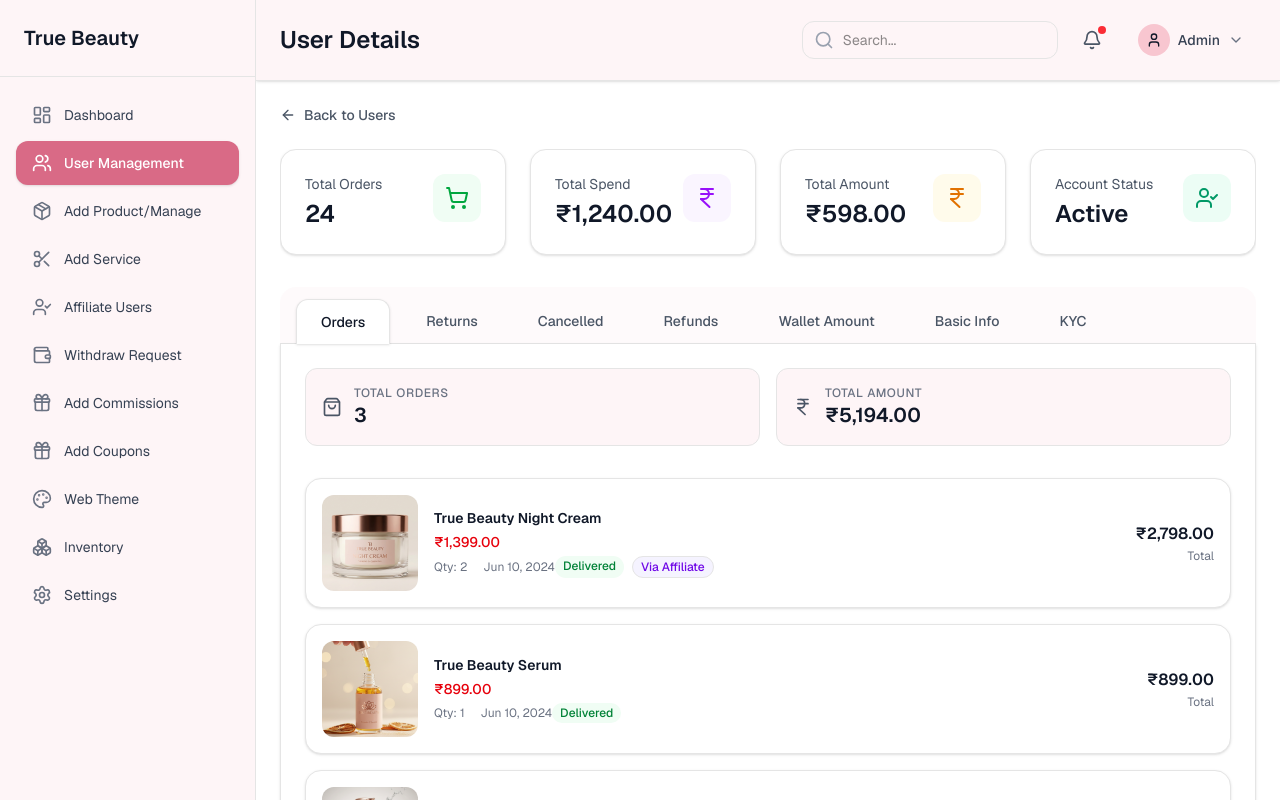
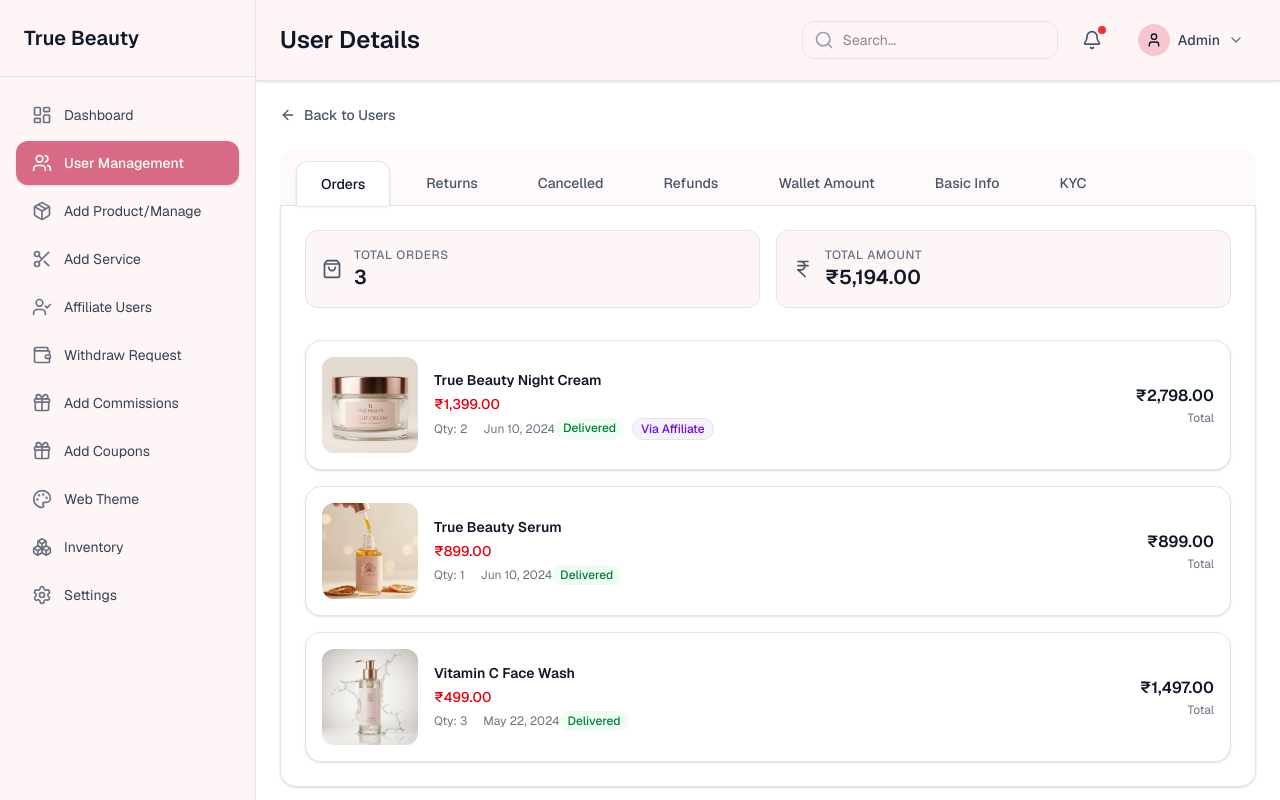
Before and after one commit to ZoyaAnsari19/true-beauty-admin-panel, a Next.js app: page /users/1 in a window 1280 px wide. Built offline with nearby package versions, Linux system fonts and the light colour scheme.

Commit message:
Refactor UserDetailPage: Remove KPI cards for a cleaner layout and streamline user information display. This update enhances the overall user experience by focusing on essential content and improving navigation.

```diff
--- a/app/users/[id]/page.tsx
+++ b/app/users/[id]/page.tsx
@@ -27,7 +27,6 @@
 import { useAffiliates } from "@/lib/affiliates-context";
 import { Tabination, type TabItem } from "@/components/ui/Tabination";
 import { ProductOrderCard } from "@/components/ui/Card";
-import { KpiCard } from "@/components/ui/kpiCard";
 import type { OrderItem } from "@/lib/users-data";
 
 function formatDate(dateStr: string) {
@@ -563,8 +562,6 @@
         { id: "kyc", label: "KYC", content: kycContent },
       ];
 
-  const totalRefundAmount = totalAmount(user.refundedOrders);
-
   return (
     <div className="space-y-6">
       <Link
@@ -575,42 +572,6 @@
         Back to Users
       </Link>
 
-      {/* KPI cards — horizontal scroll on mobile, grid on desktop */}
-      <div className="flex gap-4 overflow-x-auto pb-2 -mx-4 px-4 md:mx-0 md:px-0 md:grid md:grid-cols-2 lg:grid-cols-4 md:gap-6">
-        <KpiCard
-          title="Total Orders"
-          value={String(user.totalOrders)}
-          icon="shopping-cart"
-          iconClassName="bg-green-50 text-green-600"
-          className="min-w-[260px] md:min-w-0 shrink-0 md:shrink"
-        />
-        <KpiCard
-          title="Total Spend"
-          value={formatCurrency(user.totalSpend)}
-          icon="indian-rupee"
-          iconClassName="bg-purple-50 text-purple-600"
-          className="min-w-[260px] md:min-w-0 shrink-0 md:shrink"
-        />
-        <KpiCard
-          title="Total Amount"
-          value={formatCurrency(totalRefundAmount)}
-          icon="indian-rupee"
-          iconClassName="bg-amber-50 text-amber-600"
-          className="min-w-[260px] md:min-w-0 shrink-0 md:shrink"
-        />
-        <KpiCard
-          title="Account Status"
-          value={user.status === "active" ? "Active" : "Blocked"}
-          icon={user.status === "active" ? "user-check" : "user-x"}
-          iconClassName={
-            user.status === "active"
-              ? "bg-emerald-50 text-emerald-600"
-              : "bg-red-50 text-red-600"
-          }
-          className="min-w-[260px] md:min-w-0 shrink-0 md:shrink"
-        />
-      </div>
-
       {/* Tabs */}
       <Tabination tabs={tabs} defaultTabId="purchases" />
     </div>
```
